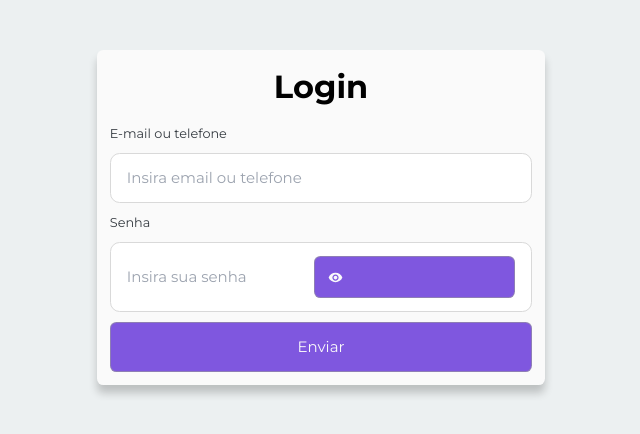
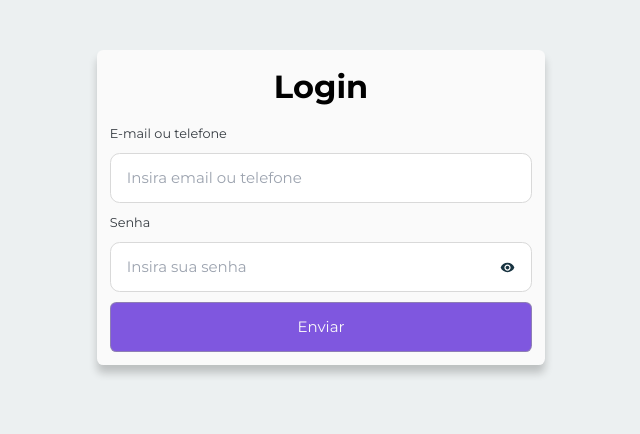
Before and after one commit to SoaresLeonardo/next-js-development, a Next.js app: page /example-2 in a window 1280 px wide. Shown: the top 434 px of the page, without its empty margins (319-959 px from the left). Built offline with nearby package versions, Linux system fonts and the light colour scheme.

Commit message:
Update styles.ts

```diff
--- a/src/components/Input/styles.ts
+++ b/src/components/Input/styles.ts
@@ -23,6 +23,14 @@ export const Container = styled.div<Pick<Props, 'error'>>`
     css`
       border: 2px solid ${theme.colors.error};
     `}
+
+    button {
+      padding: 0;
+      background-color: transparent;
+      color: ${theme.colors.gray_450};
+      border: none;
+      width: inherit;
+    }
   `}
 `;
 
@@ -46,3 +54,11 @@ export const Adorment = styled.span`
 `;
 
 export const ButtonVisiblePassword = styled.button``;
+
+export const ContainerCheckbox = styled.div`
+  display: flex;
+  align-items: center;
+  padding: 0.8rem 1rem;
+`;
+
+export const InputCheckbox = styled.input``;
```
